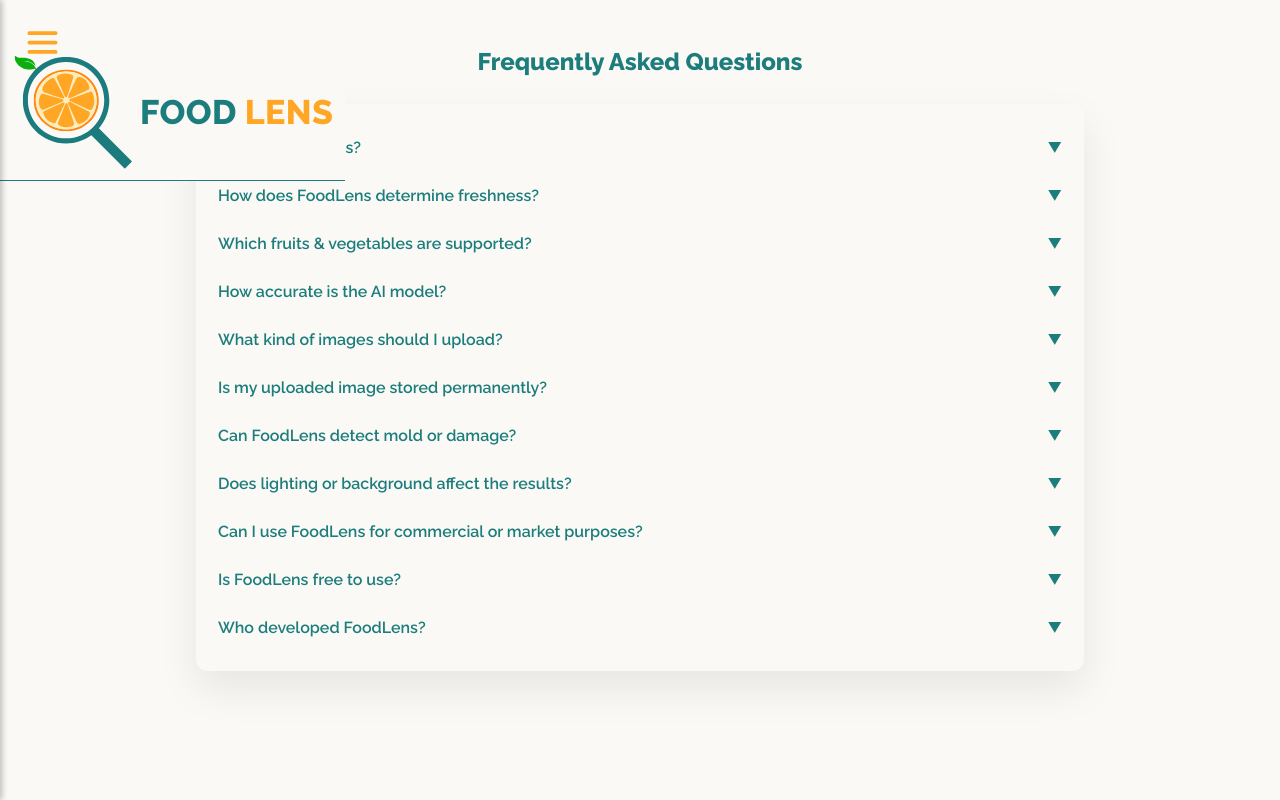
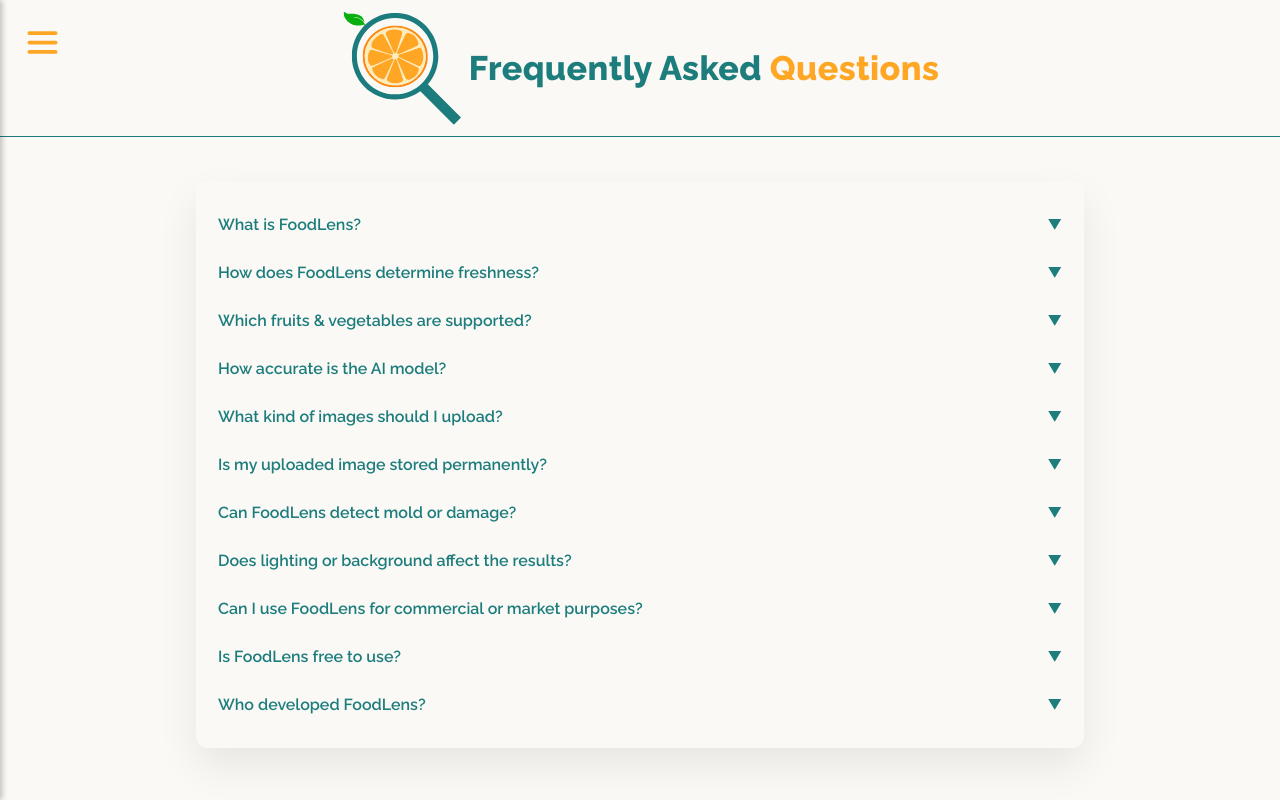
Before and after one commit to chapizzy/infx-490-team-3, a Django app: page /faq/ in a window 1280 px wide. Run offline with Django 5.2, Linux system fonts and the light colour scheme.

Commit message:
edited css

```diff
--- a/static/css/faq.css
+++ b/static/css/faq.css
@@ -33,7 +33,7 @@ body{
   color: #1c7d7c;
   padding: 8px 0;
   border-bottom: 1px solid #1c7d7c;
-  position: fixed;
+  position: relative;
 }
 
 .header-inner {
--- a/static/css/home.css
+++ b/static/css/home.css
@@ -34,7 +34,7 @@ body{
   color: #1c7d7c;
   padding: 8px 0;
   border-bottom: 1px solid #1c7d7c;
-  position: fixed;
+  position: relative;
 }
 
 .header-inner {
--- a/ui/templates/ui/faq.html
+++ b/ui/templates/ui/faq.html
@@ -14,7 +14,7 @@
     <div class="header-inner">
       <div class="brand">
         <img class="logo" src="{% static 'assets/logo2.svg' %}" alt="FoodLens logo">
-        <span>FOOD</span><span class="orange">LENS</span>
+        <span>Frequently Asked</span><span class="orange">Questions</span>
       </div>
     </div>
   </header>
@@ -23,7 +23,6 @@
   {% include 'partials/sidebar.html' %}
 
   <main class="container">
-    <h2 class="page-title">Frequently Asked Questions</h2>
 
     <div class="faq-list">
 
--- a/ui/templates/ui/home.html
+++ b/ui/templates/ui/home.html
@@ -125,7 +125,7 @@
 
           <!-- Bell Pepper -->
           <label class="produce-option">
-            <input type="radio" name="produce_type" value="bellpepper">
+            <input type="radio" name="produce_type" value="capsicum">
             <div class="produce-card">
               <img src="{% static 'assets/Bell Pepper.svg' %}" alt="Bell Pepper" class="produce-image">
             </div>
```
